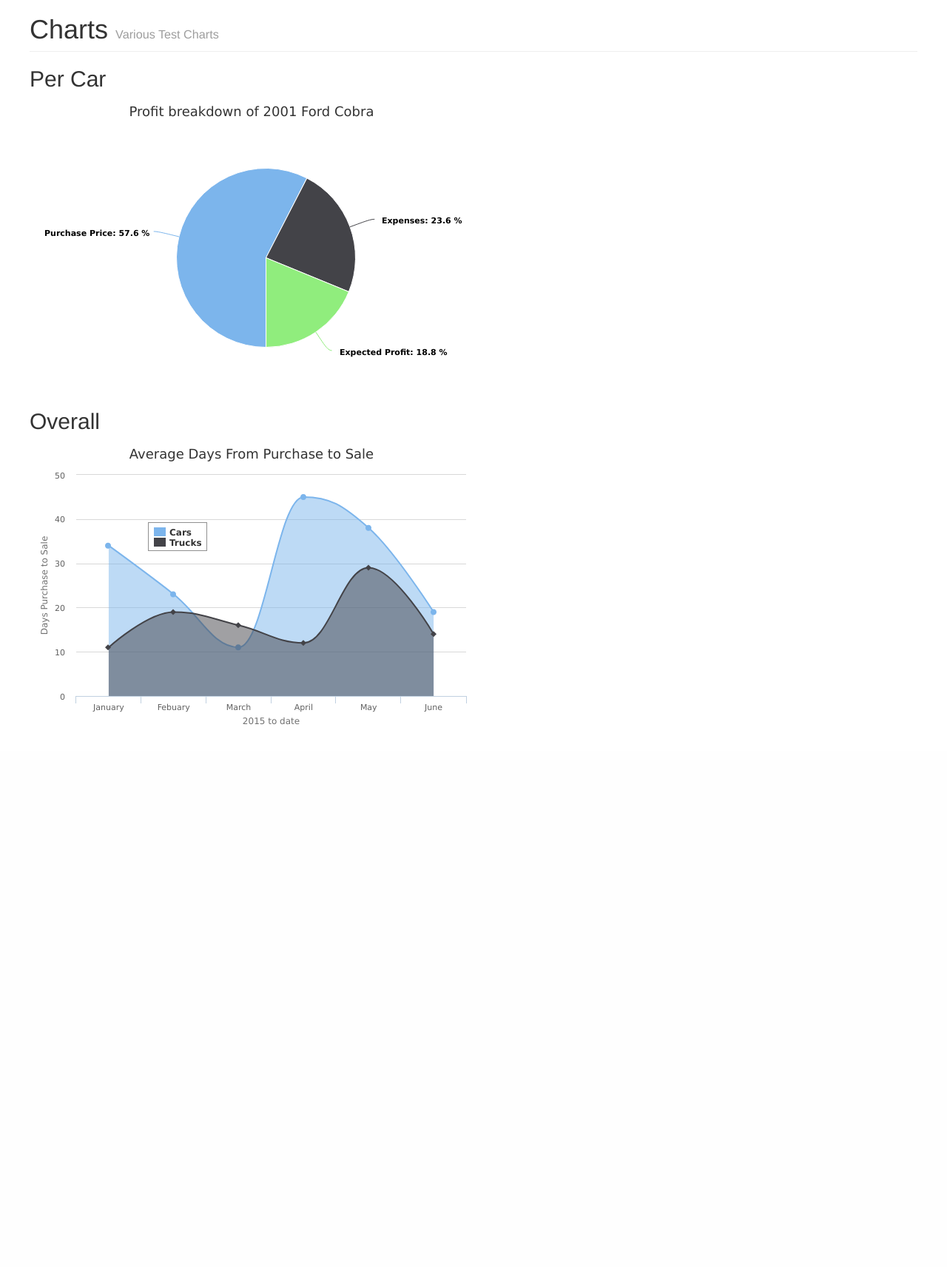
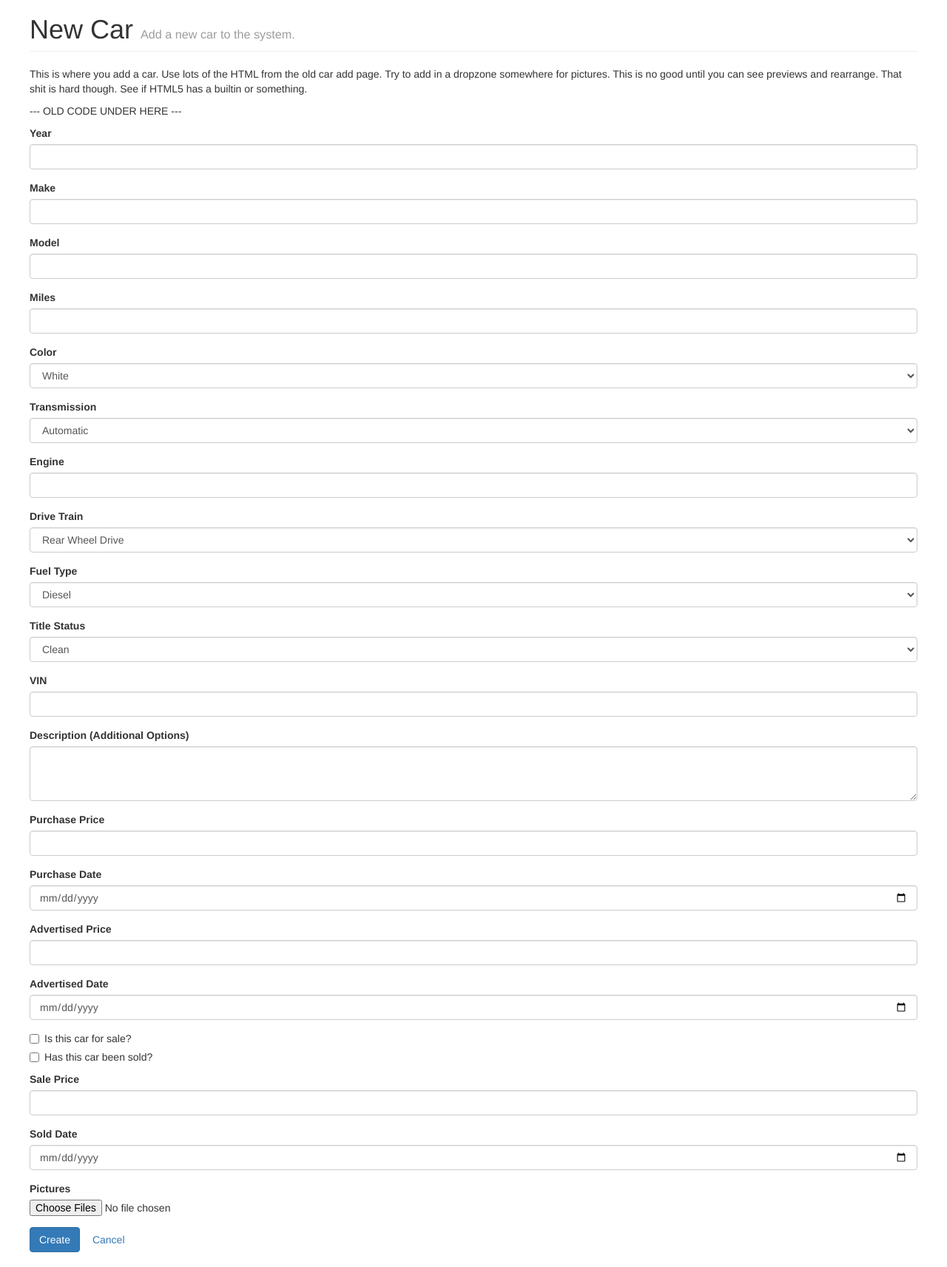
Before and after one commit to ebarras/kc-motorz, a Flask app: page /admin/car/add in a window 1280 px wide. Shown: the part 50-1763 px from the top of the page at 74% size. Before the commit the page ends 1030 px from the top, so only its background shows below. Run offline with Flask 2, Linux system fonts and the light colour scheme; some libraries are stand-ins or nearby versions.

Commit message:
I added the beginnings of an add car page. This needs work to add drag and drop functionality for images.

```diff
--- a/app.py
+++ b/app.py
@@ -1,5 +1,6 @@
-from flask import Flask, render_template, redirect, url_for
+from flask import Flask, render_template, redirect, url_for, abort
 from flask.ext.sqlalchemy import SQLAlchemy
+from sqlalchemy.orm.exc import NoResultFound
 
 app = Flask(__name__)
 
@@ -44,13 +45,18 @@ def admin_cars_sold():
 
 @app.route('/admin/car/<int:car_id>')
 def admin_car(car_id):
-	car = (db.session.query(Cars)
-	       .filter(Cars.id == car_id)
-	       .one()
-	    )
-	return render_template('admin/car.html', car=car, heading="Specific Car", sub_heading="This is a specific car")
+	try:
+		car = (db.session.query(Cars)
+				.filter(Cars.id == car_id)
+				.one()
+			)
+	except NoResultFound:
+		abort(404)
+	return render_template('admin/car.html', car=car, heading='Edit Car', sub_heading=str(car.year) + ' ' + car.make + ' ' + car.model)
 
 @app.route('/admin/car/add')
+def admin_car_add():
+	return render_template('admin/car_add.html', heading="New Car", sub_heading="Add a new car to the system.")
 
 @app.route('/admin/charts')
 def admin_charts():
--- a/templates/admin/base.html
+++ b/templates/admin/base.html
@@ -50,7 +50,7 @@
                 <li><a href="/admin/cars/all"><span class="glyphicon glyphicon-share-alt green"></span> View All Cars</a></li>
                 <li><a href="/admin/cars/sold"><span class="glyphicon glyphicon-share-alt green"></span> View Sold Cars</a></li>
                 <!-- <li role="separator" class="divider"></li> -->
-                <li><a href="#"><span class="glyphicon glyphicon-plus green"></span> Add a Car</a></li>
+                <li><a href="/admin/car/add"><span class="glyphicon glyphicon-plus green"></span> Add a Car</a></li>
               </ul>
             </li>
             <li><a href="/admin/charts">Reports</a></li>
--- /dev/null
+++ b/templates/admin/car_add.html
@@ -0,0 +1,144 @@
+{% extends "admin/base.html" %}
+
+{% block css %}
+{% endblock %}
+
+{% block content %}
+<div class="container-fluid">
+  <div class="row">
+    <div class="col-sm-12 col-md-12 col-lg-12 main">
+      <h1 class="page-header">{{heading}} <span class="subheader">{{sub_heading}}</span></h1>
+      <p>This is where you add a car. Use lots of the HTML from the old car add page. Try to add in a dropzone somewhere for pictures. This is no good until you can see previews and rearrange. That shit is hard though. See if HTML5 has a builtin or something.</p>
+
+      <p>--- OLD CODE UNDER HERE ---</p>
+      <form action="#" method="post" role="form" enctype="multipart/form-data">
+        <div class="form-group">
+            <label for="year">Year</label>
+            <input type="text" class="form-control" name="year" />
+        </div>
+        <div class="form-group">
+            <label for="make">Make</label>
+            <input type="text" class="form-control" name="make" />
+        </div>
+        <div class="form-group">
+            <label for="model">Model</label>
+            <input type="text" class="form-control" name="model" />
+        </div>
+        <div class="form-group">
+            <label for="miles">Miles</label>
+            <input type="text" class="form-control" name="miles" />
+        </div>
+        <div class="form-group">
+            <label for="color">Color</label>
+            <select class="form-control" name="color">
+        <option>White</option>
+        <option>Black</option>
+        <option>Blue</option>
+        <option>Silver</option>
+        <option>Grey</option>
+        <option>Red</option>
+        <option>Green</option>
+        <option>Maroon</option>
+        <option>Gold</option>
+        <option>Yellow</option>
+        <option>Brown</option>
+            </select>
+        </div>
+        <div class="form-group">
+            <label for="transmission">Transmission</label>
+            <select class="form-control" name="transmission">
+                <option>Automatic</option>
+                <option>5 Speed Manual</option>
+                <option>6 Speed Manual</option>
+            </select>
+        </div>
+        <div class="form-group">
+            <label for="engine">Engine</label>
+            <input type="text" class="form-control" name="engine" />
+        </div>
+        <div class="form-group">
+            <label for="drive_train">Drive Train</label>
+            <select class="form-control" name="drive_train">
+                <option>Rear Wheel Drive</option>
+                <option>Front Wheel Drive</option>
+                <option>4 Wheel Drive</option>
+                <option>All Wheel Drive</option>
+            </select>
+        </div>
+        <div class="form-group">
+            <label for="fuel_type">Fuel Type</label>
+            <select class="form-control" name="fuel_type">
+                <option>Diesel</option>
+                <option>Gas</option>
+            </select>
+        </div>
+        <div class="form-group">
+            <label for="title_status">Title Status</label>
+            <select class="form-control" name="title_status">
+                <option>Clean</option>
+                <option>Salvage</option>
+            </select>
+        </div>
+        <div class="form-group">
+            <label for="vin">VIN</label>
+            <input type="text" class="form-control" name="vin" />
+        </div>
+        <div class="form-group">
+            <label for="description">Description (Additional Options)</label>
+            <textarea class="form-control" name="description" rows="3"></textarea>
+        </div>
+        <div class="form-group">
+            <label for="purchase_price">Purchase Price</label>
+            <input type="text" class="form-control" name="purchase_price" />
+        </div>
+        <div class="form-group">
+            <label for="purchase_date">Purchase Date</label>
+            <input type="date" class="form-control" name="purchase_date" />
+        </div>
+        <div class="form-group">
+            <label for="advertised_price">Advertised Price</label>
+            <input type="text" class="form-control" name="advertised_price" />
+        </div>
+        <div class="form-group">
+            <label for="advertised_date">Advertised Date</label>
+            <input type="date" class="form-control" name="advertised_date" />
+        </div>
+        <div class="checkbox">
+            <label for="is_for_sale">
+                <input type="checkbox" name="is_for_sale" /> Is this car for sale?
+            </label>
+        </div>
+        <div class="checkbox">
+            <label for="is_sold">
+                <input type="checkbox" name="is_sold" /> Has this car been sold?
+            </label>
+        </div>
+        <div class="form-group">
+            <label for="sale_price">Sale Price</label>
+            <input type="text" class="form-control" name="sale_price" />
+        </div>
+        <div class="form-group">
+            <label for="sale_date">Sold Date</label>
+            <input type="date" class="form-control" name="sold_date" />
+        </div>
+
+        <div class="form-group">
+            <label for="pictures">Pictures</label>
+            <input type="file" id="pictures" name="pictures[]" multiple />
+        </div>
+
+        <div>
+        <input type="submit" value="Create" class="btn btn-primary" />
+        <a href="http://816diesel.com/admin/cars" class="btn btn-link">Cancel</a>
+        </div>
+
+      </form>
+
+
+    </div>
+  </div>
+</div>
+{% endblock %}
+
+{% block javascript %}
+{% endblock %}
```
